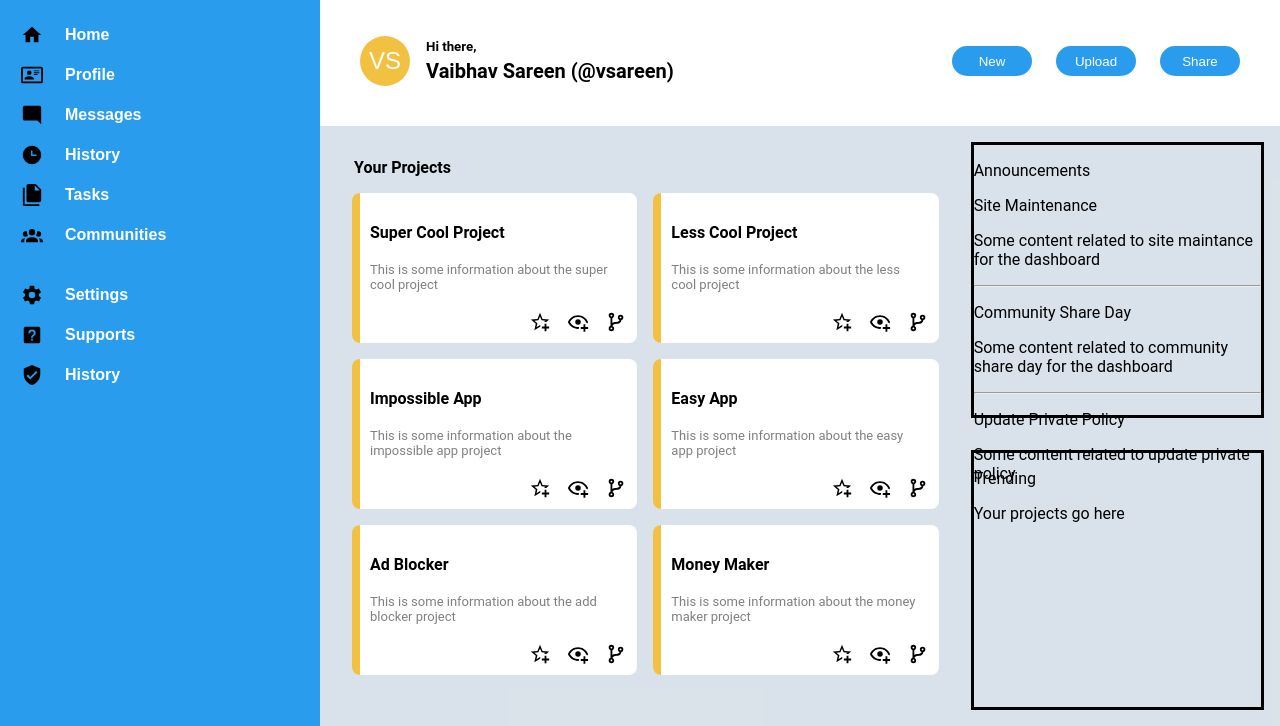
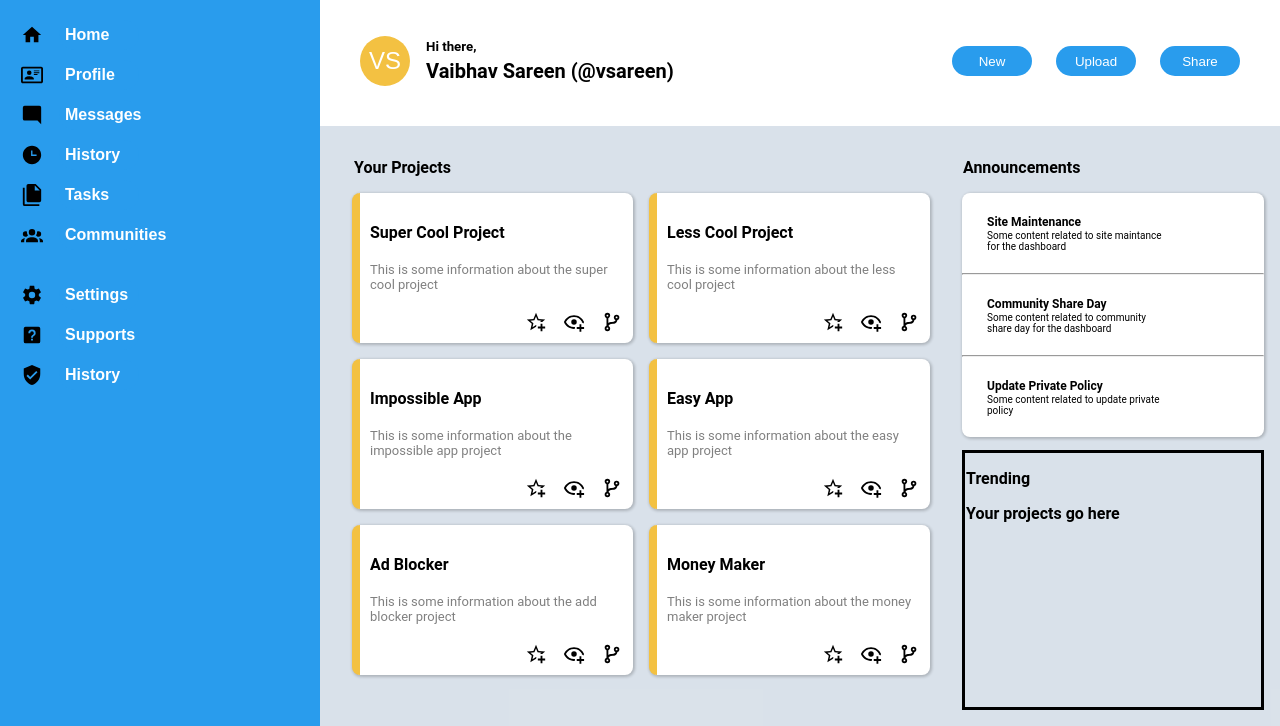
Before and after one commit to vsareen1/admin-dashboard, a plain HTML site: page index.html in a window 1280 px wide. Shown: the part 74-800 px from the top of the page. Drawn offline with Linux system fonts and the light colour scheme.

Commit message:
Complete Announcements Setup

```diff
--- a/style.css
+++ b/style.css
@@ -192,7 +192,6 @@ img {
     grid-row-end: 4;
     grid-column-start: 3;
     grid-column-end: 3;
-    border-style: solid;
     margin-right: 16px;
     margin-top: 16px;
 
@@ -236,11 +235,13 @@ img {
     display: flex;
     flex-direction: column;
     justify-content: space-between;
-    transition: transform 0.3s ease;
+    box-shadow: 1px 1px 3px 1px rgb(0, 0, 0, 0.2);
+    transition: transform 0.4s ease box-shadow 0.3s ease;
 }
 
 .project-card:hover {
-    transform: scale(1.05);
+    transform: scale(1.03);
+    box-shadow: 1px 3px 3px 3px rgb(0, 0, 0, 0.2);
     z-index: 1;
 
 }
@@ -265,3 +266,45 @@ img {
     padding-bottom: 10px;
     gap: 16px;
 }
+
+#announcements > p {
+    padding-left: 1px;
+    font-weight: 600;
+    display: flex;
+    flex-direction: column;
+
+}
+
+#trending > p {
+    padding-left: 1px;
+    font-weight: 600;
+}
+
+#announcements-container {
+    background-color: var(--base-color);
+    border-radius: 8px;
+    box-shadow: 1px 1px 3px 1px rgb(0, 0, 0, 0.2);
+}
+
+#announcements-container  > hr{
+    width: 300px;
+    margin: 0px auto;
+}
+
+#announcements-container > div {
+    padding-top: 10px;
+    padding-left: 25px;
+    height: 70px;
+}
+
+.announcement-title {
+    margin-bottom: 1px;
+    font-size: 12px;
+    font-weight: 600;
+}
+
+.announcement-content {
+    margin: 0px;
+    font-size: 10px;
+    width: 180px;
+}
```
